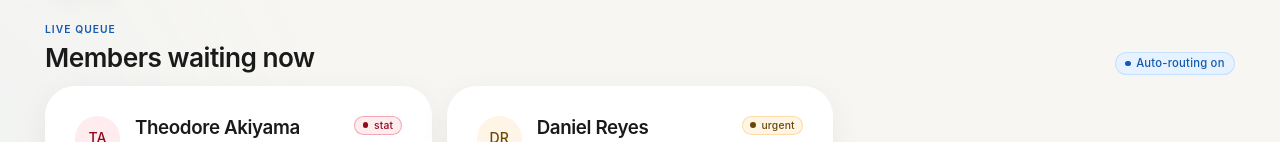
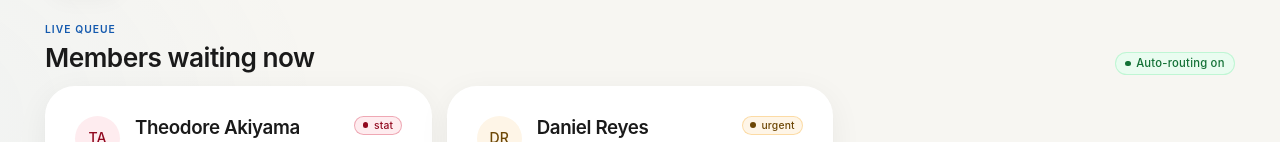
Before and after one commit to Soffi-Originals/helix-clinician-console, a Next.js app: page /visits in a window 1280 px wide. Shown: the part 521-663 px from the top of the page. Built offline with nearby package versions, Linux system fonts and the light colour scheme.

Commit message:
AI: Update app/visits/page.tsx

```diff
--- a/app/visits/page.tsx
+++ b/app/visits/page.tsx
@@ -98,7 +98,7 @@ export default function VisitsPage() {
                 <CardOverline>Live queue</CardOverline>
                 <CardTitle>Members waiting now</CardTitle>
               </div>
-              <Badge variant="accent" size="md" dot>Auto-routing on</Badge>
+              <Badge variant="success" size="md" dot>Auto-routing on</Badge>
             </div>
             <div className="grid grid-cols-1 md:grid-cols-2 xl:grid-cols-3 gap-4">
               {waiting.map((v) => <VisitCard key={v.id} visit={v} />)}
```
